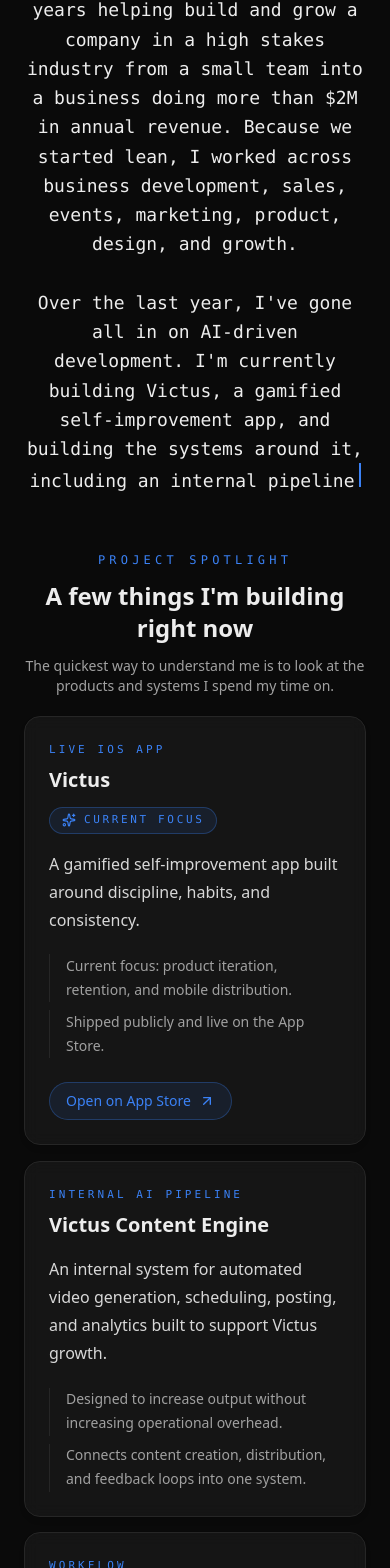
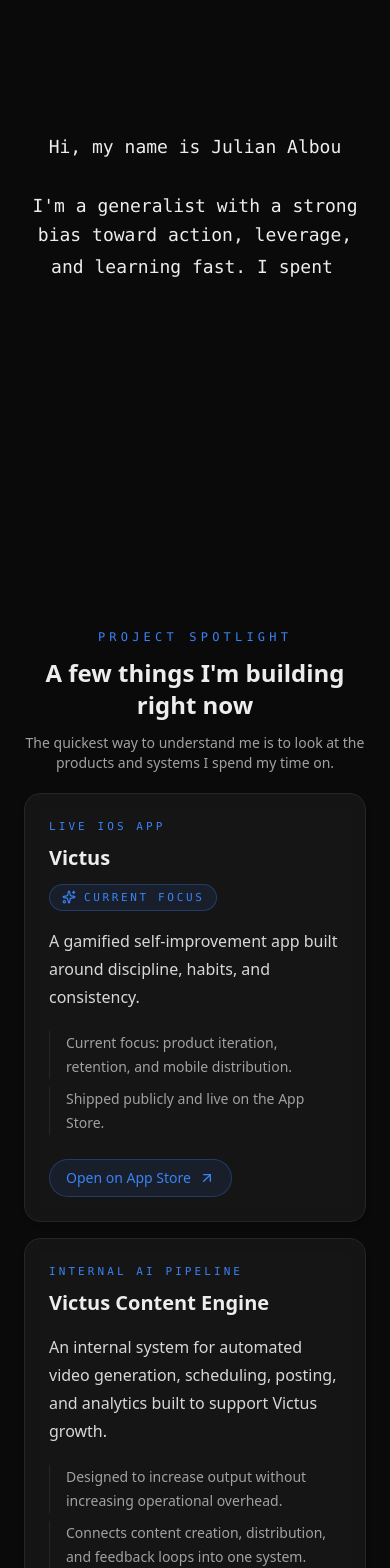
Before and after one commit to julianships/julianisdoing-com, a Next.js app: page / in a window 390 px wide. Shown: the part 215-1783 px from the top of the page. Built offline with nearby package versions, Linux system fonts and the light colour scheme.

Commit message:
feat: restore centered hero and scroll reveal

```diff
--- a/src/components/typewriter.tsx
+++ b/src/components/typewriter.tsx
@@ -66,7 +66,7 @@
       const timeout = setTimeout(() => {
         setDisplayedText(summary.slice(0, currentIndex + 1));
         setCurrentIndex(currentIndex + 1);
-      }, 10);
+      }, 50);
 
       return () => clearTimeout(timeout);
     }
@@ -81,9 +81,10 @@
   }, []);
 
   return (
-    <div className="min-h-screen bg-background px-6 py-16 md:py-20">
-      <div className="mx-auto max-w-5xl space-y-14">
-        <motion.section
+    <div className="bg-background">
+      <section className="min-h-screen px-6">
+        <div className="flex min-h-screen items-center justify-center">
+          <motion.div
             initial={{ opacity: 0 }}
             animate={{ opacity: 1 }}
             transition={{ duration: 0.8 }}
@@ -97,13 +98,17 @@
                 }`}
               />
             </pre>
-        </motion.section>
+          </motion.div>
+        </div>
+      </section>
 
-        <motion.section
-          initial={{ opacity: 0, y: 24 }}
-          animate={{ opacity: 1, y: 0 }}
-          transition={{ duration: 0.7, delay: 0.25 }}
-          className="space-y-5"
+      <section className="px-6 pb-20 md:pb-28">
+        <motion.div
+          initial={{ opacity: 0, y: 48 }}
+          whileInView={{ opacity: 1, y: 0 }}
+          transition={{ duration: 0.8, ease: "easeOut" }}
+          viewport={{ once: true, amount: 0.18 }}
+          className="mx-auto max-w-5xl space-y-5"
         >
           <div className="space-y-3 text-center">
             <p className="font-mono text-xs uppercase tracking-[0.35em] text-accent">
@@ -122,9 +127,14 @@
             {projects.map((project, index) => (
               <motion.article
                 key={project.title}
-                initial={{ opacity: 0, y: 20 }}
-                animate={{ opacity: 1, y: 0 }}
-                transition={{ duration: 0.45, delay: 0.35 + index * 0.1 }}
+                initial={{ opacity: 0, y: 28, filter: "blur(8px)" }}
+                whileInView={{ opacity: 1, y: 0, filter: "blur(0px)" }}
+                transition={{
+                  duration: 0.65,
+                  delay: 0.1 + index * 0.1,
+                  ease: "easeOut",
+                }}
+                viewport={{ once: true, amount: 0.24 }}
                 className={`rounded-2xl border border-border bg-muted/70 p-6 text-left shadow-md backdrop-blur-sm ${
                   project.featured ? "md:col-span-2" : ""
                 }`}
@@ -177,8 +187,8 @@
               </motion.article>
             ))}
           </div>
-        </motion.section>
-      </div>
+        </motion.div>
+      </section>
     </div>
   );
 }
```
Lines whose indentation alone changed are shown as unchanged.
